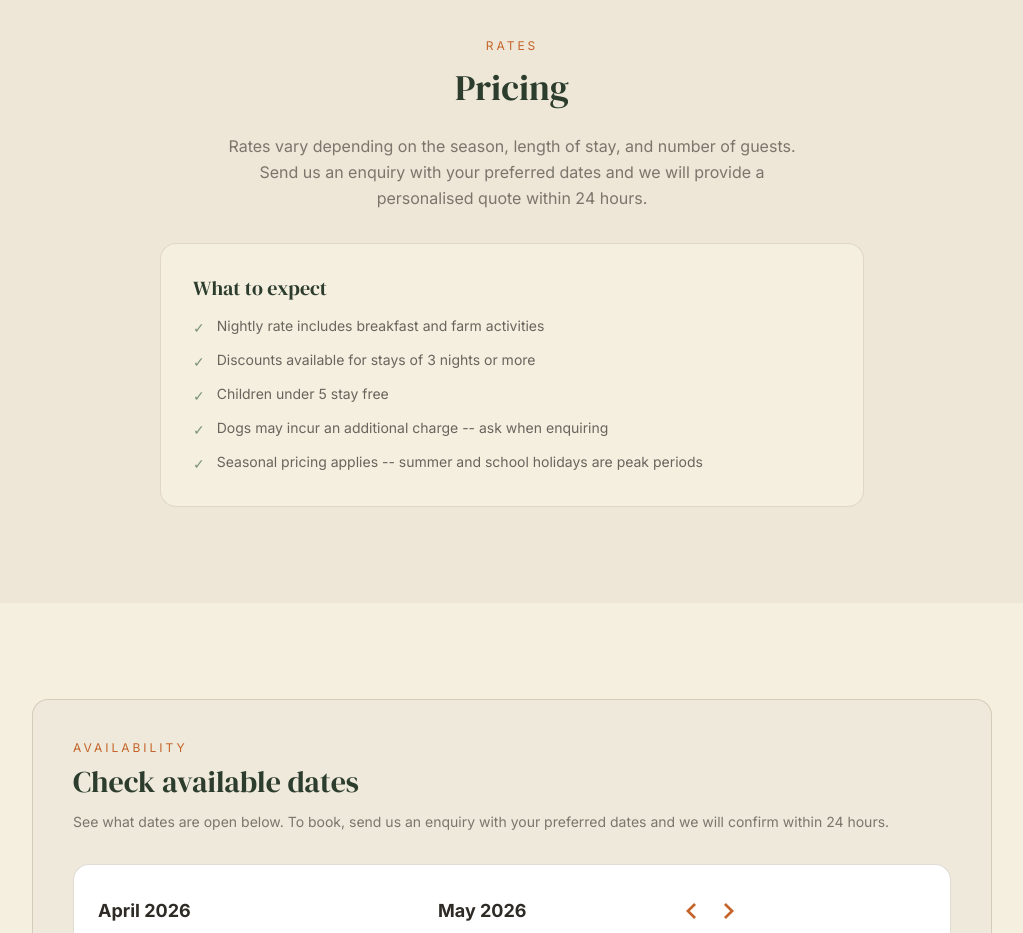
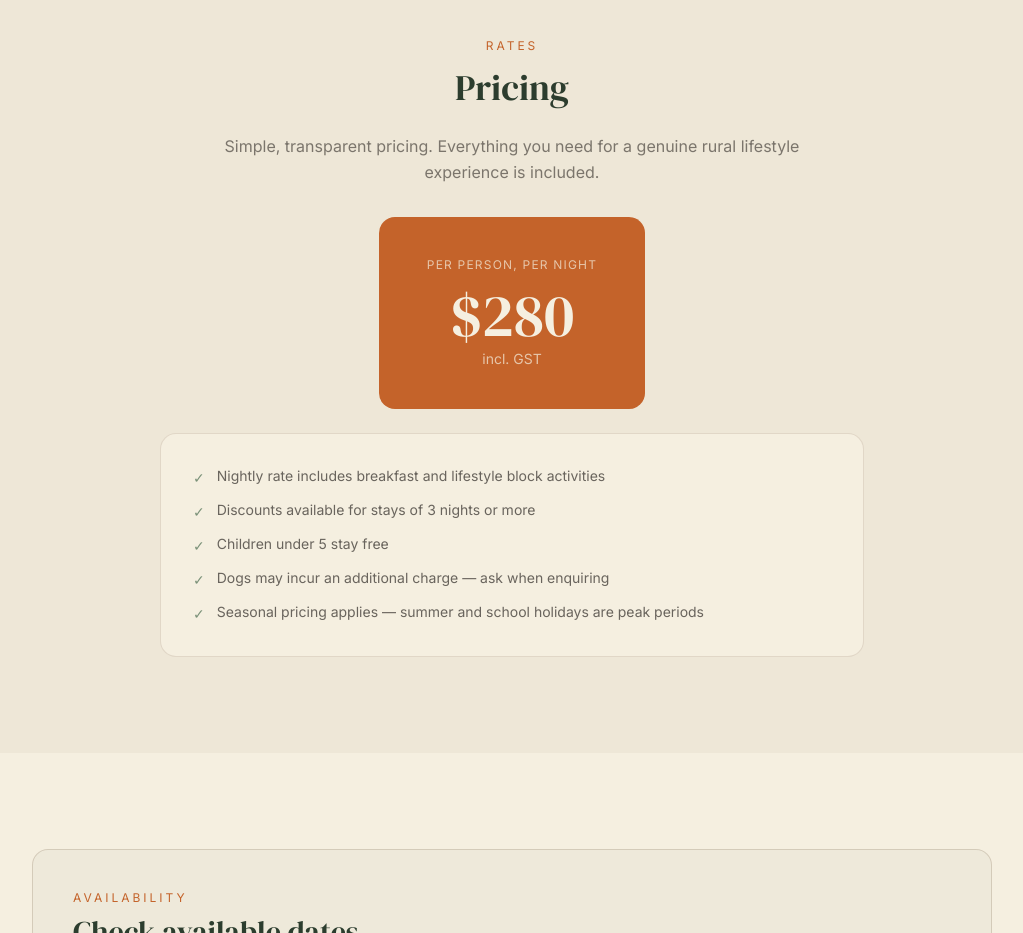
Before and after one commit to beanie108/kowai-farmstay, a Next.js app: page /farmstay in a window 1280 px wide. Shown: the part 3620-4553 px from the top of the page, without its empty margins (128-1151 px from the left). Built offline with nearby package versions, Linux system fonts and the light colour scheme.

Commit message:
Add farmstay pricing: $280 per person per night incl GST

```diff
--- a/app/farmstay/page.tsx
+++ b/app/farmstay/page.tsx
@@ -210,18 +210,22 @@ export default function FarmstayPage() {
             Pricing
           </h2>
           <p className="text-charcoal/60 leading-relaxed mb-8 max-w-xl mx-auto">
-            Rates vary depending on the season, length of stay, and number of
-            guests. Send us an enquiry with your preferred dates and we will
-            provide a personalised quote within 24 hours.
+            Simple, transparent pricing. Everything you need for a genuine rural lifestyle experience is included.
           </p>
+
+          <div className="flex justify-center mb-6">
+            <div className="rounded-2xl bg-terracotta text-cream px-12 py-10 text-center">
+              <p className="text-xs uppercase tracking-widest text-cream/70 mb-3">Per person, per night</p>
+              <p className="font-heading text-6xl mb-1">$280</p>
+              <p className="text-sm text-cream/70">incl. GST</p>
+            </div>
+          </div>
+
           <div className="rounded-2xl bg-cream border border-warm-brown/15 p-8 text-left">
-            <h3 className="font-heading text-xl text-forest mb-4">
-              What to expect
-            </h3>
             <ul className="flex flex-col gap-3 text-sm text-charcoal/70">
               <li className="flex items-start gap-3">
                 <span className="text-sage mt-0.5">&#10003;</span>
-                <span>Nightly rate includes breakfast and farm activities</span>
+                <span>Nightly rate includes breakfast and lifestyle block activities</span>
               </li>
               <li className="flex items-start gap-3">
                 <span className="text-sage mt-0.5">&#10003;</span>
@@ -233,11 +237,11 @@ export default function FarmstayPage() {
               </li>
               <li className="flex items-start gap-3">
                 <span className="text-sage mt-0.5">&#10003;</span>
-                <span>Dogs may incur an additional charge -- ask when enquiring</span>
+                <span>Dogs may incur an additional charge — ask when enquiring</span>
               </li>
               <li className="flex items-start gap-3">
                 <span className="text-sage mt-0.5">&#10003;</span>
-                <span>Seasonal pricing applies -- summer and school holidays are peak periods</span>
+                <span>Seasonal pricing applies — summer and school holidays are peak periods</span>
               </li>
             </ul>
           </div>
```
